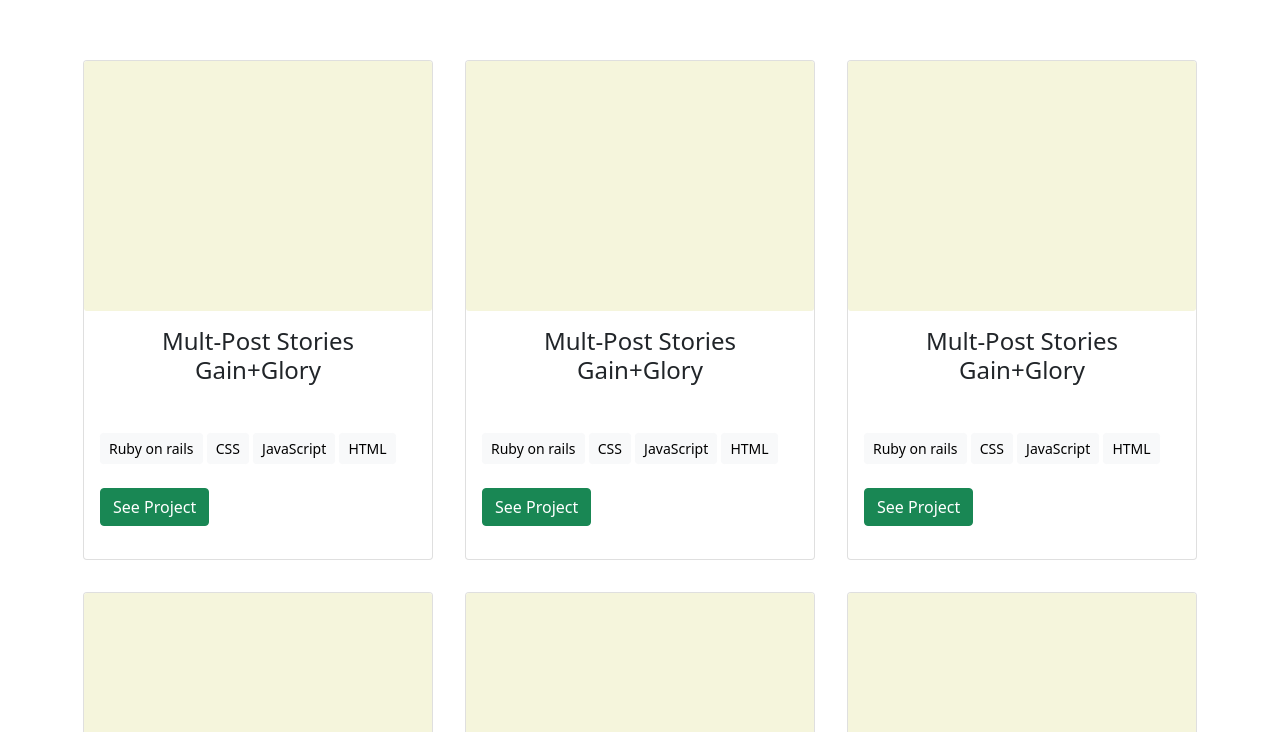
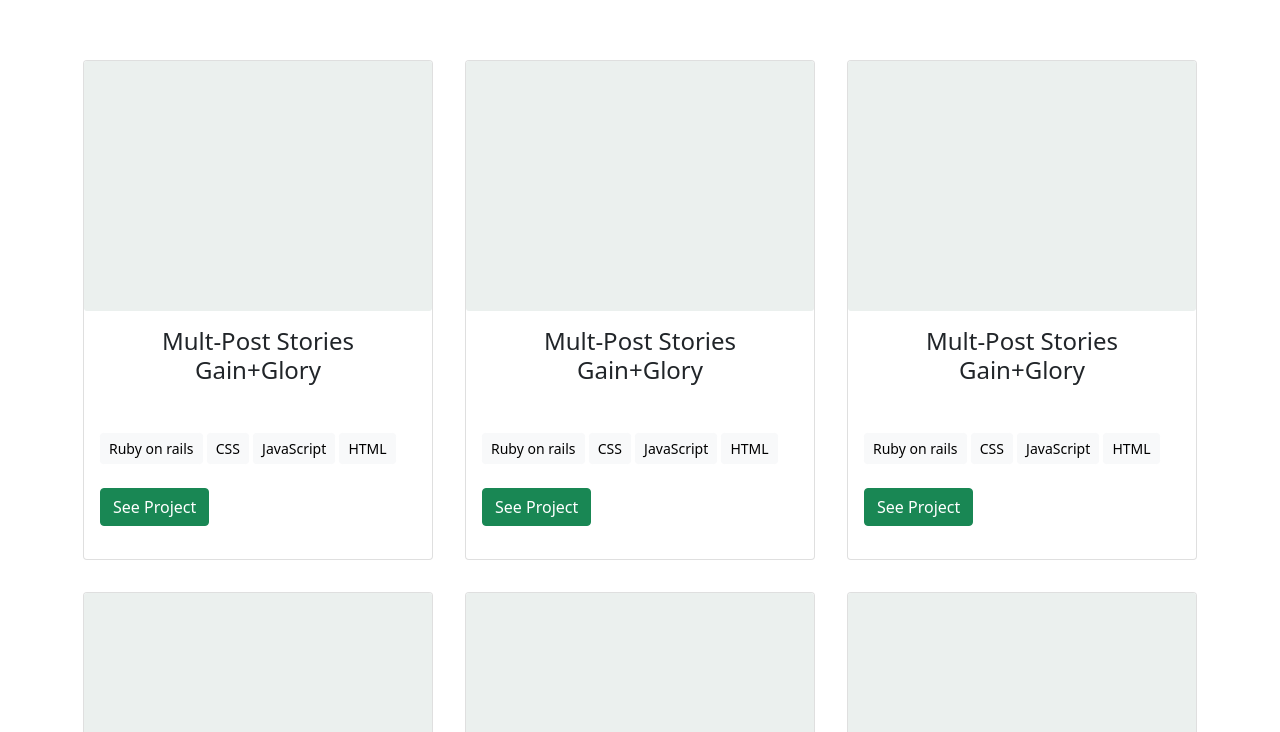
Before and after one commit to SaboorSohaib/Portfolio-Bootstrap, a plain HTML site: page index.html in a window 1280 px wide. Shown: the part 668-1400 px from the top of the page. Drawn offline with nearby package versions, Linux system fonts and the light colour scheme.

Commit message:
change the color of cards

```diff
--- a/style.css
+++ b/style.css
@@ -11,5 +11,5 @@
 .card .card-img {
     width: 348px;
     height: 250px;
-    background-color: beige;
+    background-color: rgb(235, 240, 238);
 }
```
